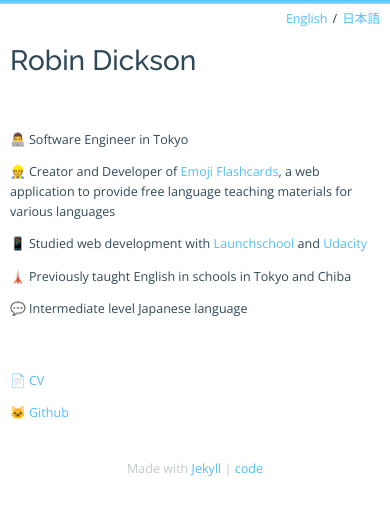
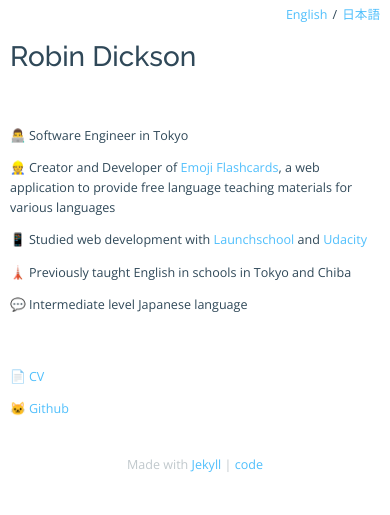
Before and after one commit to rbndickson/rbndickson.github.io, a Jekyll site: the page built from index.html, in a window 390 px wide. Shown: the top 515 px of the page. Built offline with Jekyll 4.4.1, drawn with Linux system fonts in a browser that asks for light colours.

Commit message:
feat: Remove mobile top bar

```diff
--- a/_layouts/default.html
+++ b/_layouts/default.html
@@ -4,7 +4,6 @@
 {% include head.html %}
 
 <body>
-  <div class="mobile-top-bar"></div>
   <div class="main-container">
     {% include header.html %}
     <main>
--- a/_sass/_layout.scss
+++ b/_sass/_layout.scss
@@ -7,11 +7,6 @@ body {
   margin: auto;
   overflow-y: scroll;
   background: $body-background-color;
-}
-
-.mobile-top-bar {
-  height: 4px;
-  background-image: linear-gradient($highlight-color-1, $highlight-color-2);
 }
 
 .main-container {
@@ -63,10 +58,6 @@ footer {
 //
 
 @media (min-width: 600px) {
-  .mobile-top-bar {
-    display: none;
-  }
-
   h1 {
     margin: 10px 0 0 0;
   }
--- a/_sass/_variables.scss
+++ b/_sass/_variables.scss
@@ -1,7 +1,6 @@
 $white:                 #fff;
 $blue1:                 #4fbffc;
 $blue2:                 #68d5fd;
-$blue3:                 #7de4fd;
 $blue-black:            #2f4858;
 $weak-blue-black:       #c0c8cc;
 $very-light-blue:       #e1eff6;
@@ -14,7 +13,6 @@ $link-color:            $blue1;
 $link-hover-color:      $violet;
 
 $highlight-color-1:     $blue1;
-$highlight-color-2:     $blue3;
 
 $base-font-family:      "Open Sans", Arial, sans-serif;
 $heading-font-family:   Raleway, Arial, sans-serif;
@@ -24,7 +22,6 @@ $japanese-font-family: "ヒラギノ角ゴ ProN", "Hiragino Kaku Gothic ProN",
   "ＭＳ ゴシック", "MS Gothic", HiraKakuProN-W3, "TakaoExゴシック",
   TakaoExGothic, "MotoyaLCedar", "Droid Sans Japanese", sans-serif;
 
-
 $base-font-size:        16px;
 $small-font-size:       $base-font-size * 0.786;
 $base-font-weight:      400;
```
